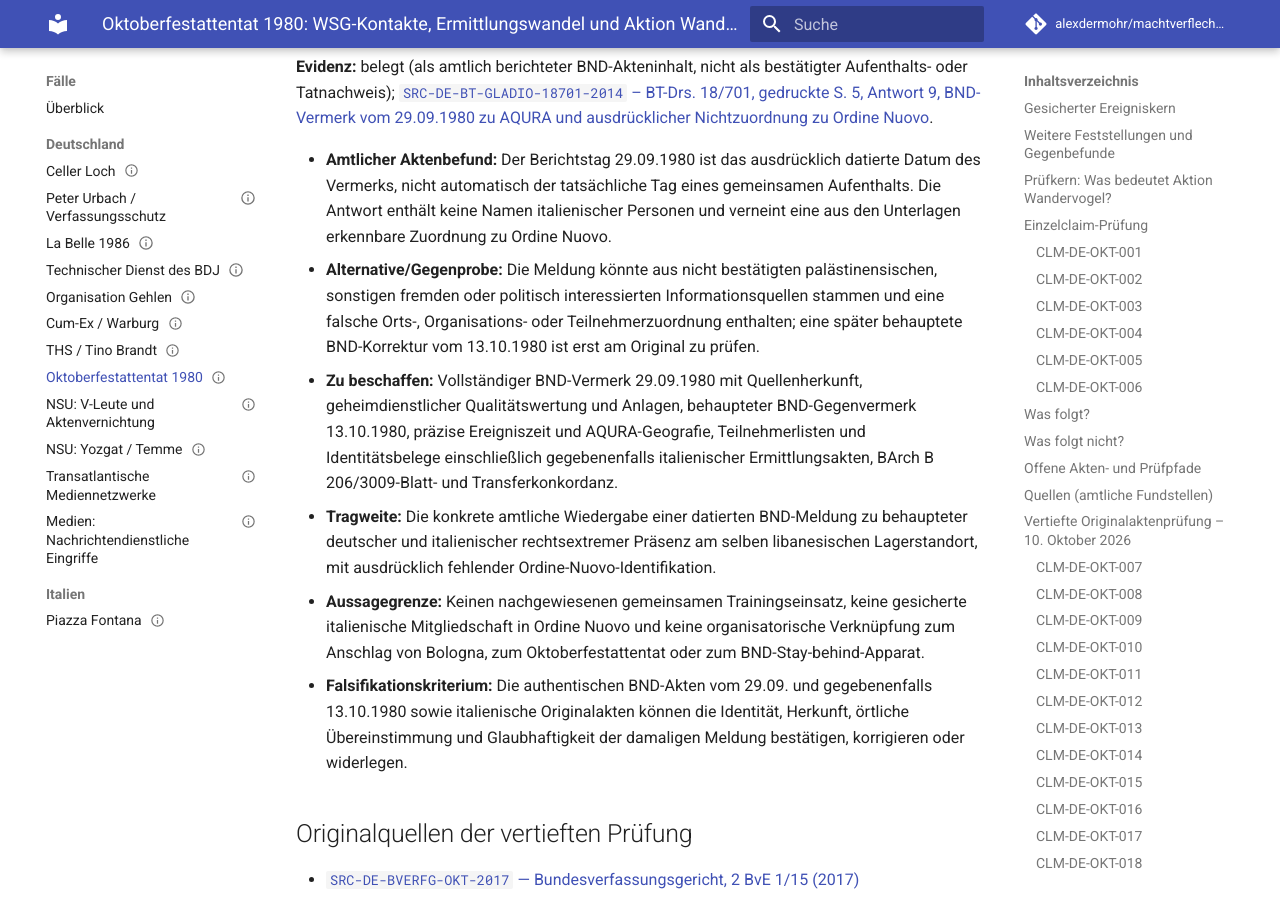
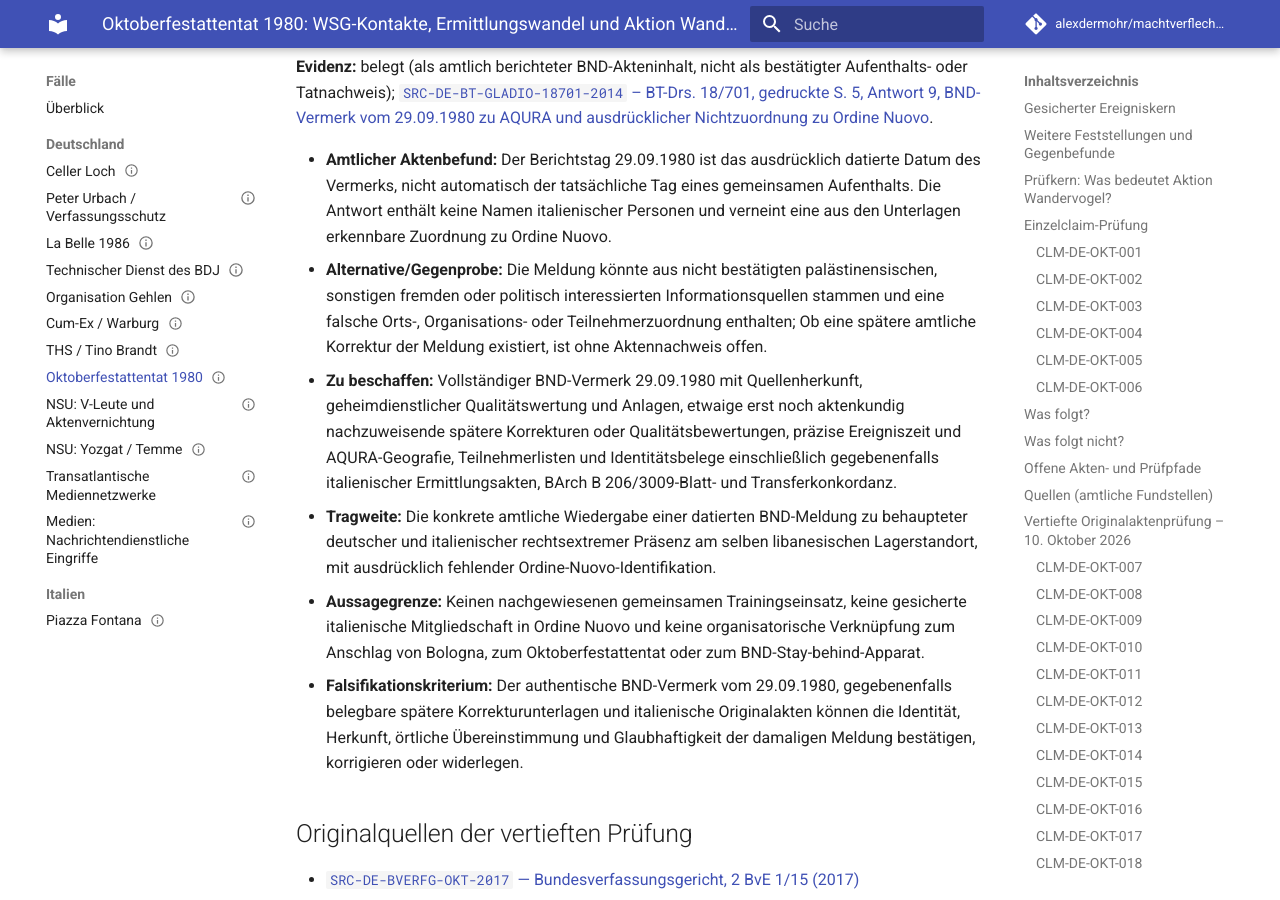
Before and after one commit to alexdermohr/machtverflechtungen, an MkDocs documentation site: the page built from docs/faelle/de/oktoberfestattentat-1980.md, in a window 1280 px wide and 900 px high, scrolled down 35818 px. Built offline with MkDocs 1.6.1 and Material for MkDocs 9.7.7, drawn with Linux system fonts in a browser that asks for light colours; comment, search, counter and statistics services are not loaded.

Commit message:
fix(research): distinguish BND report summary from original memo

```diff
--- a/docs/faelle/de/oktoberfestattentat-1980.md
+++ b/docs/faelle/de/oktoberfestattentat-1980.md
@@ -965,12 +965,12 @@ claims:
         locator: "BT-Drs. 18/701, gedruckte S. 5, Antwort 9, BND-Vermerk vom 29.09.1980 zu AQURA und ausdrücklicher Nichtzuordnung zu Ordine Nuovo"
         note: "Der Berichtstag 29.09.1980 ist das ausdrücklich datierte Datum des Vermerks, nicht automatisch der tatsächliche Tag eines gemeinsamen Aufenthalts. Die Antwort enthält keine Namen italienischer Personen und verneint eine aus den Unterlagen erkennbare Zuordnung zu Ordine Nuovo."
     counterevidence: []
-    alternatives: ["Die Meldung könnte aus nicht bestätigten palästinensischen, sonstigen fremden oder politisch interessierten Informationsquellen stammen und eine falsche Orts-, Organisations- oder Teilnehmerzuordnung enthalten; eine später behauptete BND-Korrektur vom 13.10.1980 ist erst am Original zu prüfen."]
-    missing_evidence: ["Vollständiger BND-Vermerk 29.09.1980 mit Quellenherkunft, geheimdienstlicher Qualitätswertung und Anlagen, behaupteter BND-Gegenvermerk 13.10.1980, präzise Ereigniszeit und AQURA-Geografie, Teilnehmerlisten und Identitätsbelege einschließlich gegebenenfalls italienischer Ermittlungsakten, BArch B 206/3009-Blatt- und Transferkonkordanz."]
+    alternatives: ["Die Meldung könnte aus nicht bestätigten palästinensischen, sonstigen fremden oder politisch interessierten Informationsquellen stammen und eine falsche Orts-, Organisations- oder Teilnehmerzuordnung enthalten; Ob eine spätere amtliche Korrektur der Meldung existiert, ist ohne Aktennachweis offen."]
+    missing_evidence: ["Vollständiger BND-Vermerk 29.09.1980 mit Quellenherkunft, geheimdienstlicher Qualitätswertung und Anlagen, etwaige erst noch aktenkundig nachzuweisende spätere Korrekturen oder Qualitätsbewertungen, präzise Ereigniszeit und AQURA-Geografie, Teilnehmerlisten und Identitätsbelege einschließlich gegebenenfalls italienischer Ermittlungsakten, BArch B 206/3009-Blatt- und Transferkonkordanz."]
     scope:
       supports: "Die konkrete amtliche Wiedergabe einer datierten BND-Meldung zu behaupteter deutscher und italienischer rechtsextremer Präsenz am selben libanesischen Lagerstandort, mit ausdrücklich fehlender Ordine-Nuovo-Identifikation."
       does_not_support: "Keinen nachgewiesenen gemeinsamen Trainingseinsatz, keine gesicherte italienische Mitgliedschaft in Ordine Nuovo und keine organisatorische Verknüpfung zum Anschlag von Bologna, zum Oktoberfestattentat oder zum BND-Stay-behind-Apparat."
-    falsification: "Die authentischen BND-Akten vom 29.09. und gegebenenfalls 13.10.1980 sowie italienische Originalakten können die Identität, Herkunft, örtliche Übereinstimmung und Glaubhaftigkeit der damaligen Meldung bestätigen, korrigieren oder widerlegen."
+    falsification: "Der authentische BND-Vermerk vom 29.09.1980, gegebenenfalls belegbare spätere Korrekturunterlagen und italienische Originalakten können die Identität, Herkunft, örtliche Übereinstimmung und Glaubhaftigkeit der damaligen Meldung bestätigen, korrigieren oder widerlegen."
 what_follows:
   - text: "Die Bundesregierung referierte 2014 BND-Aktenhinweise zu Hoffmanns mutmaßlichen Aufenthalten im Libanon und einer behaupteten gleichzeitigen Präsenz nicht identifizierter italienischer Rechtsextremisten in AQURA."
     claim_ids: ["CLM-DE-OKT-052", "CLM-DE-OKT-053"]
@@ -1736,11 +1736,11 @@ Die folgenden Regierungsantworten stehen in einem **anderen Zeit- und Beweiskont
 **Evidenz:** belegt (als amtlich berichteter BND-Akteninhalt, nicht als bestätigter Aufenthalts- oder Tatnachweis); [`SRC-DE-BT-GLADIO-18701-2014` – BT-Drs. 18/701, gedruckte S. 5, Antwort 9, BND-Vermerk vom 29.09.1980 zu AQURA und ausdrücklicher Nichtzuordnung zu Ordine Nuovo](https://dserver.bundestag.de/btd/18/007/1800701.pdf).
 
 - **Amtlicher Aktenbefund:** Der Berichtstag 29.09.1980 ist das ausdrücklich datierte Datum des Vermerks, nicht automatisch der tatsächliche Tag eines gemeinsamen Aufenthalts. Die Antwort enthält keine Namen italienischer Personen und verneint eine aus den Unterlagen erkennbare Zuordnung zu Ordine Nuovo.
-- **Alternative/Gegenprobe:** Die Meldung könnte aus nicht bestätigten palästinensischen, sonstigen fremden oder politisch interessierten Informationsquellen stammen und eine falsche Orts-, Organisations- oder Teilnehmerzuordnung enthalten; eine später behauptete BND-Korrektur vom 13.10.1980 ist erst am Original zu prüfen.
-- **Zu beschaffen:** Vollständiger BND-Vermerk 29.09.1980 mit Quellenherkunft, geheimdienstlicher Qualitätswertung und Anlagen, behaupteter BND-Gegenvermerk 13.10.1980, präzise Ereigniszeit und AQURA-Geografie, Teilnehmerlisten und Identitätsbelege einschließlich gegebenenfalls italienischer Ermittlungsakten, BArch B 206/3009-Blatt- und Transferkonkordanz.
+- **Alternative/Gegenprobe:** Die Meldung könnte aus nicht bestätigten palästinensischen, sonstigen fremden oder politisch interessierten Informationsquellen stammen und eine falsche Orts-, Organisations- oder Teilnehmerzuordnung enthalten; Ob eine spätere amtliche Korrektur der Meldung existiert, ist ohne Aktennachweis offen.
+- **Zu beschaffen:** Vollständiger BND-Vermerk 29.09.1980 mit Quellenherkunft, geheimdienstlicher Qualitätswertung und Anlagen, etwaige erst noch aktenkundig nachzuweisende spätere Korrekturen oder Qualitätsbewertungen, präzise Ereigniszeit und AQURA-Geografie, Teilnehmerlisten und Identitätsbelege einschließlich gegebenenfalls italienischer Ermittlungsakten, BArch B 206/3009-Blatt- und Transferkonkordanz.
 - **Tragweite:** Die konkrete amtliche Wiedergabe einer datierten BND-Meldung zu behaupteter deutscher und italienischer rechtsextremer Präsenz am selben libanesischen Lagerstandort, mit ausdrücklich fehlender Ordine-Nuovo-Identifikation.
 - **Aussagegrenze:** Keinen nachgewiesenen gemeinsamen Trainingseinsatz, keine gesicherte italienische Mitgliedschaft in Ordine Nuovo und keine organisatorische Verknüpfung zum Anschlag von Bologna, zum Oktoberfestattentat oder zum BND-Stay-behind-Apparat.
-- **Falsifikationskriterium:** Die authentischen BND-Akten vom 29.09. und gegebenenfalls 13.10.1980 sowie italienische Originalakten können die Identität, Herkunft, örtliche Übereinstimmung und Glaubhaftigkeit der damaligen Meldung bestätigen, korrigieren oder widerlegen.
+- **Falsifikationskriterium:** Der authentische BND-Vermerk vom 29.09.1980, gegebenenfalls belegbare spätere Korrekturunterlagen und italienische Originalakten können die Identität, Herkunft, örtliche Übereinstimmung und Glaubhaftigkeit der damaligen Meldung bestätigen, korrigieren oder widerlegen.
 
 ## Originalquellen der vertieften Prüfung
 
```
Also changed, not shown: docs/quellen/oktoberfestattentat-1980-spurenpruefung.md (+2 -2 lines).
